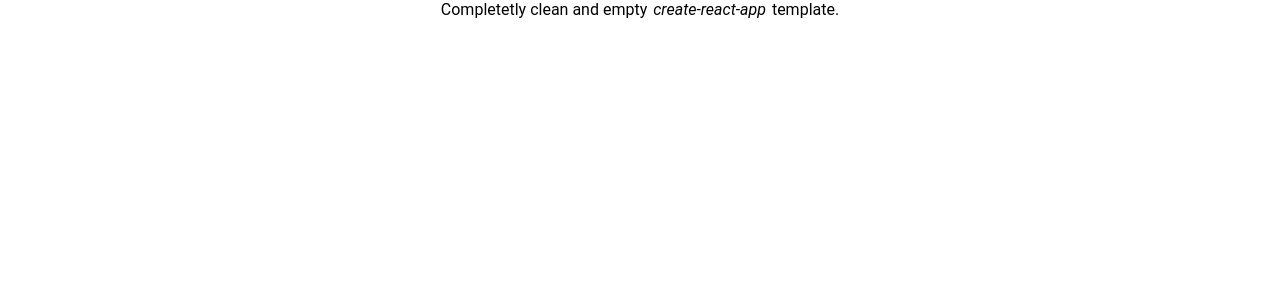
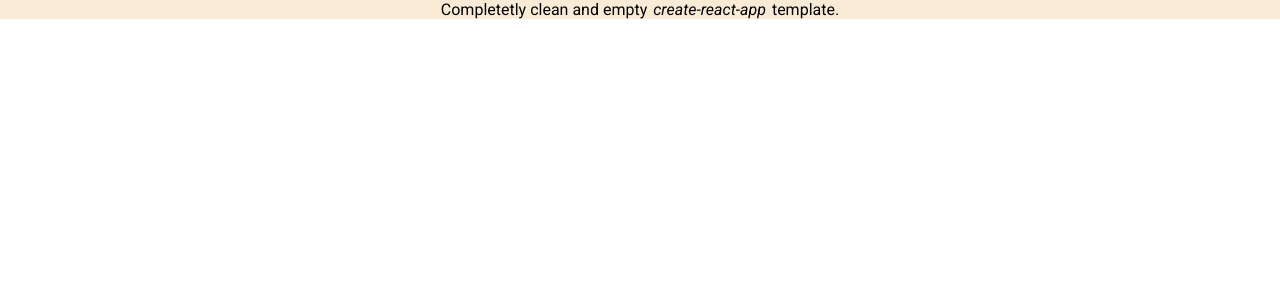
Before and after one commit to onth0s/Dot-CMS, a React (Create React App) app: page / in a window 1280 px wide. Shown: the top 300 px of the page. Built offline with nearby package versions, Linux system fonts and the light colour scheme.

Commit message:
some restructuring

```diff
--- a/package.json
+++ b/package.json
@@ -5,6 +5,7 @@
   "dependencies": {
     "react": "^17.0.2",
     "react-dom": "^17.0.2",
+    "react-router-dom": "^5.2.0",
     "react-scripts": "4.0.3"
   },
   "scripts": {
--- a/src/index.js
+++ b/src/index.js
@@ -3,7 +3,8 @@
 
 import App from './App';
 
-import './styles.css';
+import './styles/common/global.css';
+import './styles/common/fonts.css';
 
 ReactDOM.render(
   <React.StrictMode>
--- /dev/null
+++ b/src/styles/common/fonts.css
@@ -0,0 +1 @@
+@import url('https://fonts.googleapis.com/css2?family=Roboto:ital,wght@0,100;0,300;0,400;0,500;0,700;0,900;1,100;1,300;1,400;1,500;1,700;1,900&display=swap');
--- /dev/null
+++ b/src/styles/common/global.css
@@ -0,0 +1,17 @@
+* {
+	margin:  0;
+	padding: 0;
+
+	font-family: Roboto;
+	font-weight: normal;
+
+	box-sizing: border-box;
+}
+
+.container {
+	display: flex;
+	justify-content: center;
+	align-items: center;
+
+	background-color: antiquewhite;
+}
```
Also changed, not shown: 1 other file (tests, documents, lock files or other folders).
